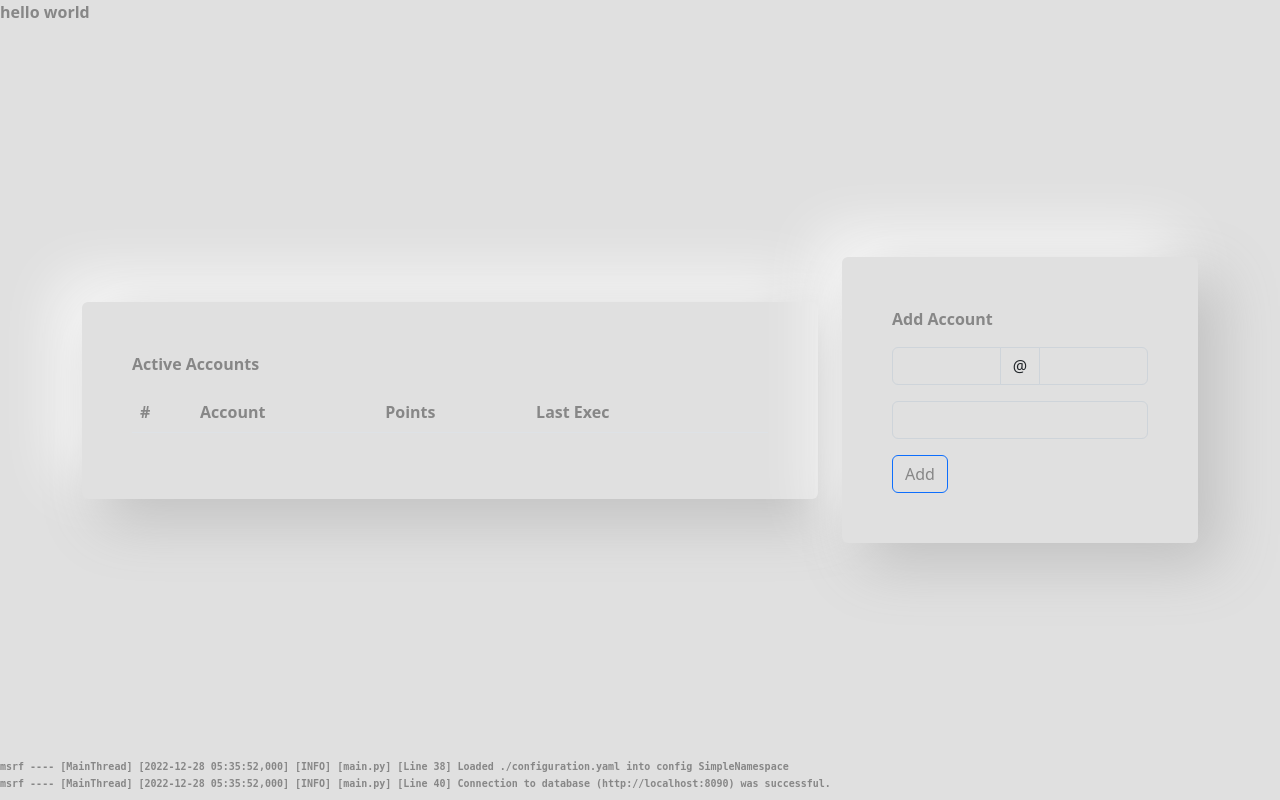
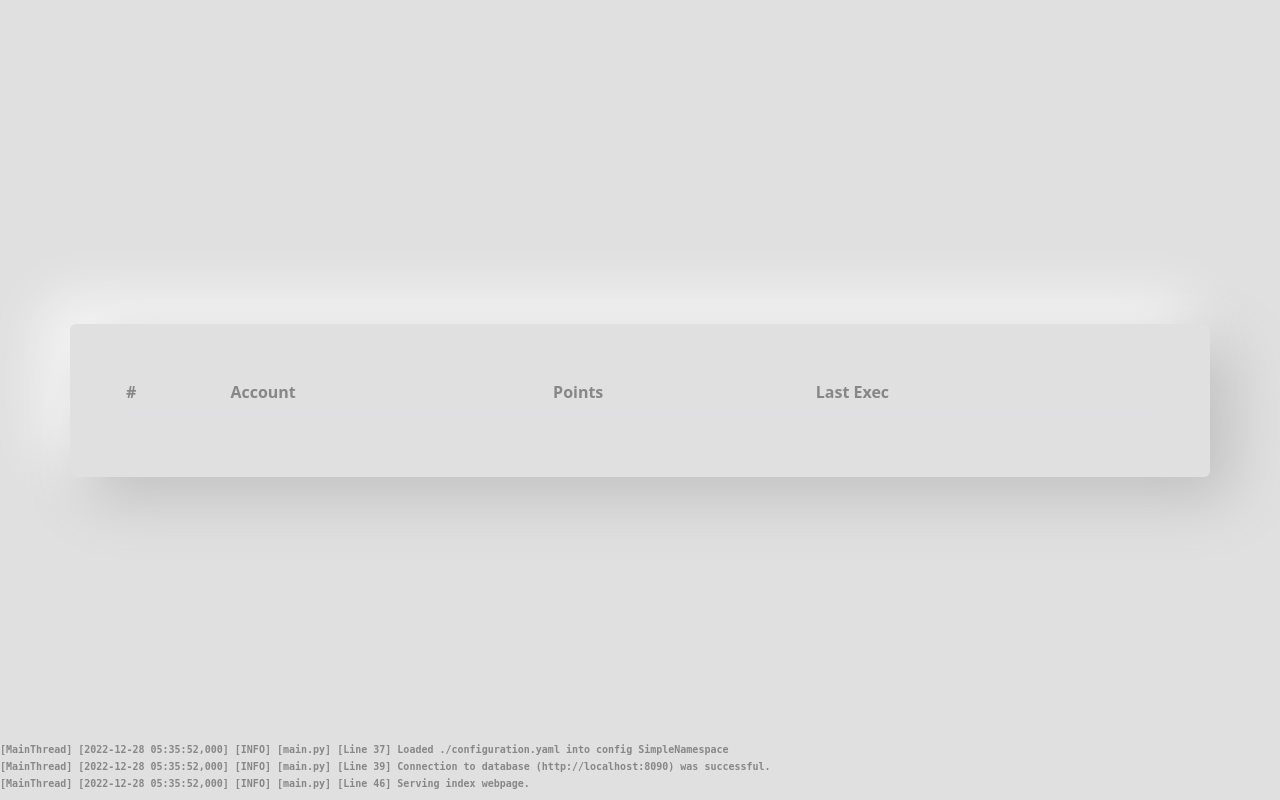
Before and after one commit to thearyadev/MSRF, a Flask app: template templates/index.html in a window 1280 px wide. Run offline with Flask 2, Linux system fonts and the light colour scheme; the template is opened without the code that fills it, so the values that code supplies are empty; some libraries are stand-ins or nearby versions.

Commit message:
stability changes

```diff
--- a/configuration.yaml
+++ b/configuration.yaml
@@ -4,3 +4,4 @@
 LANG: "en-CA"
 GEO: "CA"
 TZ: '-300'
+debug: True
--- a/main.py
+++ b/main.py
@@ -13,7 +13,7 @@
 
 def configure_loggers():
     logging.basicConfig(
-        format='%(name)s ---- [%(threadName)s] [%(asctime)s] [%(levelname)s]'
+        format='[%(threadName)s] [%(asctime)s] [%(levelname)s]'
                ' [%(filename)s] [Line %(lineno)d] %(message)s',
         handlers=[
             logging.FileHandler("farmer.log"),
@@ -32,9 +32,8 @@
 # Configure Logging
 configure_loggers()
 
-
 logger: logging.Logger = logging.getLogger("msrf")  # create msrf logger
-config: SimpleNamespace = util.load_config("configuration.yaml")  # load config from file
+config: util.Config = util.load_config("configuration.yaml")  # load config from file
 logger.info("Loaded ./configuration.yaml into config SimpleNamespace")
 db = database.DatabaseAccess(url=config.database_url)  # create database connection
 logger.info(f"Connection to database ({config.database_url}) was successful.")
@@ -51,7 +50,18 @@
 @app.route("/log")
 def log():
     with open("farmer.log", "r") as file:
-        return list(reversed(list(reversed(file.readlines()))[:15]))
+        return list(reversed(list(reversed(file.readlines()))[:20]))
+
+
+@app.route("/exec_single_account/<account_id>")
+def exec_single_account(account_id: int):
+    account: util.MicrosoftAccount = [a for a in db.read() if a.id == account_id][0]
+    threading.Thread(
+        name=account.email,
+        target=util.exec_farmer,
+        kwargs={"account": account, "config": config, "db": db}
+    ).start()
+    return redirect("/", code=200)
 
 
 @app.template_filter('strftime')
@@ -60,8 +70,10 @@
 
 
 if __name__ == '__main__':
-    for a in db.read():
-        util.exec_farmer(a, config=config, db=db)
-    app.run()
+    # for a in db.read():
+    #    util.exec_farmer(account=a,
+    #                     config=config,
+    #                    db=db)
+    app.run(debug=False)
 
 ## PB PASSWORD C!ddKm9R5ESTJJz6
--- a/static/css/styles.css
+++ b/static/css/styles.css
@@ -6,9 +6,10 @@
 
 }
 
-body, table, input, button, .btnclr{
+body, table, input, button, .btnclr {
     color: #878787 !important;
 }
+
 table {
     font-weight: 300 !important;
 }
--- a/templates/index.html
+++ b/templates/index.html
@@ -17,18 +17,15 @@
 
     <div class="row align-items-center vp-max">
 
+            <div class=" card content-box border-0 p-5 m-0">
 
-        <div class="col-12 col-sm-6 col-md-8 hl">
-            <div class="card content-box border-0">
-                <p>Active Accounts</p>
-                <table class="table table-responsive" style="max-height: 400px;">
+                <table class="table" style="max-height: 400px;">
                     <thead>
                     <tr>
                         <th scope="col">#</th>
                         <th scope="col">Account</th>
                         <th scope="col">Points</th>
                         <th scope="col">Last Exec</th>
-                        <th scope="col"></th>
                     </tr>
                     </thead>
                     <tbody>
@@ -43,7 +40,7 @@
                                 <a href="" class="btn btn-danger disabled btn-sm btnclr text-center border-0">Running...</a>
                             {% endif %}
                             {% if a.id | string not in active_threads %}
-                                <a href="/rs/{{a.id}}" class="btn btn-primary btn-sm btnclr text-center border-0">Run</a>
+                                <a href="/exec_single_account/{{a.id}}" class="btn btn-primary btn-sm btnclr text-center border-0">Run</a>
                             {% endif %}
                         </td>
                     </tr>
@@ -55,29 +52,7 @@
 
 
             </div>
-        </div>
-        <div class="col-6 col-md-4 hl">
-            <div class="card content-box border-0">
-                <p>Add Account</p>
-                <form>
-                    <div class="input-group mb-3">
-                        <input type="text" class="form-control input" placeholder="" aria-label="Username">
-                        <span class="input-group-text input">@</span>
-                        <input type="text" class="form-control input" placeholder="" aria-label="Server">
-                    </div>
 
-                    <div class="input-group mb-3">
-
-                        <input type="password" class="form-control input" placeholder="" aria-label="Password"
-                               aria-describedby="basic-addon1">
-                    </div>
-
-                    <button type="submit" class="btn btn-primary ">Add</button>
-                </form>
-
-
-            </div>
-        </div>
 
     </div>
 </div>
@@ -88,9 +63,7 @@
     </div>
 
 </div>
-<div class="col fixed-top" style="position: absolute; right: 0;">
-        <p>hello world</p>
-    </div>
+
 <script src="https://code.jquery.com/jquery-3.6.1.js" integrity="sha256-3zlB5s2uwoUzrXK3BT7AX3FyvojsraNFxCc2vC/7pNI=" crossorigin="anonymous"></script>
 <script src="/js/bootstrap.bundle.js"></script>
 <script src="/js/index.js"></script>
--- a/util/browser/completeDailySet.py
+++ b/util/browser/completeDailySet.py
@@ -108,10 +108,10 @@
                             filter = filter.split(':', 1)
                             filters[filter[0]] = filter[1]
                         if "PollScenarioId" in filters:
-                            print('[DAILY SET]', 'Completing poll of card ' + str(cardNumber))
+                            logger.info(f"Completing poll of card: {cardNumber}")
                             util.completeDailySetSurvey(browser, cardNumber)
                         else:
-                            print('[DAILY SET]', 'Completing quiz of card ' + str(cardNumber))
+                            logger.info(f"Completing quiz of card: {cardNumber}")
                             util.completeDailySetVariableActivity(browser, cardNumber)
         except Exception as e:
             logger.critical(f"Unknown exception was raised in daily set module. {e}")
--- a/util/browser/waitUntilQuestionRefresh.py
+++ b/util/browser/waitUntilQuestionRefresh.py
@@ -8,7 +8,7 @@
     refreshCount = 0
     while True:
         try:
-            browser.find_elements(By.CLASS_NAME, 'rqECredits')[0] # wtf is this supposed to do ... ?
+            browser.find_elements(By.CLASS_NAME, 'rqECredits')[0]
             return True
         except Exception as e:
             if tries < 10:
--- a/util/configloader/config.py
+++ b/util/configloader/config.py
@@ -13,6 +13,7 @@
     LANG: str | None
     GEO: str | None
     TZ: str | None
+    debug: bool
 
 
 def load_config(file: str) -> Config:
```
Also changed, not shown: util/browser/bingSearches.py (+9 -9 lines), util/browser/exec_single_account.py (+19 -17 lines), util/browser/getGoogleTrends.py (+9 -0 lines), 1 other file.
